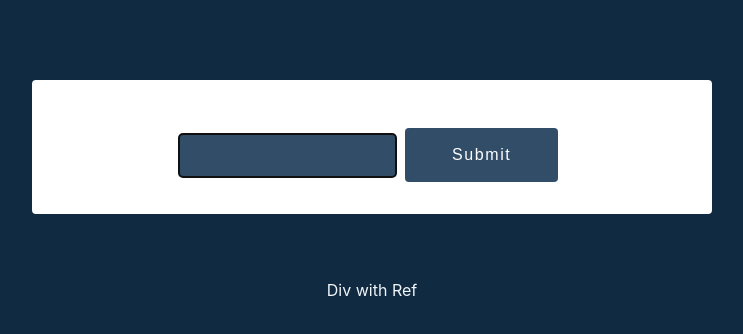
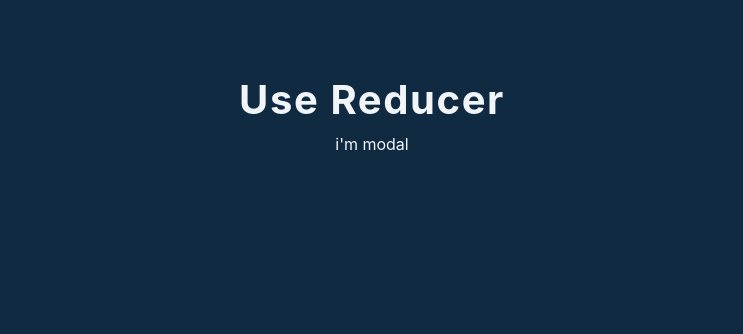
Before and after one commit to xlsmile/Drill-aa, a React (Create React App) app: page / in a window 1280 px wide. Shown: the top 334 px of the page, without its empty margins (268-1011 px from the left). Built offline with nearby package versions, Linux system fonts and the light colour scheme.

Commit message:
Init useReducer app.

```diff
--- a/src/App.js
+++ b/src/App.js
@@ -1,5 +1,5 @@
 import React from 'react';
-import Setup from './tutorial/05-useRef/setup/1-useRef-basics';
+import Setup from './tutorial/06-useReducer/setup';
 function App() {
   return (
     <div className="container">
--- a/src/tutorial/06-useReducer/setup/index.js
+++ b/src/tutorial/06-useReducer/setup/index.js
@@ -1,10 +1,14 @@
-import React, { useState, useReducer } from 'react';
+import React, { useState } from 'react';
 import Modal from './Modal';
 import { data } from '../../../data';
-// reducer function
 
 const Index = () => {
-  return <h2>useReducer</h2>;
+  return (
+    <>
+      <h2>Use Reducer</h2>
+      <Modal />
+    </>
+  );
 };
 
 export default Index;
```
